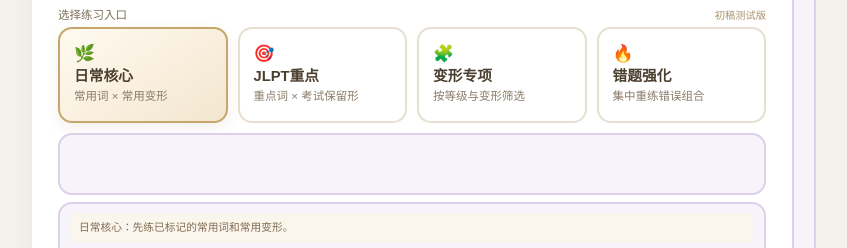
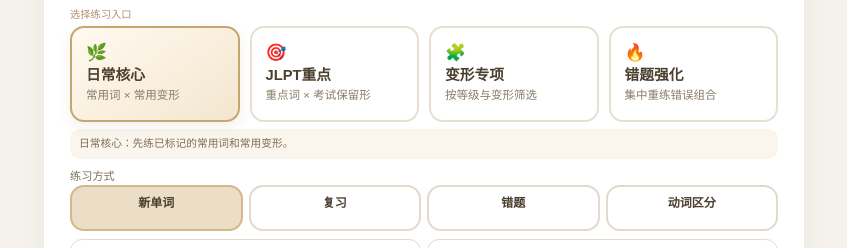
Before and after one commit to minshan778/japanese-verb-practice, a plain HTML site: page index.html in a window 1280 px wide. Shown: the part 121-369 px from the top of the page, without its empty margins (216-1063 px from the left). Drawn offline with Linux system fonts and the light colour scheme.

Commit message:
chore: remove voice-test link and entry title note

```diff
--- a/index.html
+++ b/index.html
@@ -16,7 +16,7 @@
   <div class="global-bar-wrap"><div class="global-bar" id="globalProgressBar"></div></div>
   <div class="bar-wrap"><div class="bar" id="progressBar"></div></div>
 
-  <div class="entry-title"><span>选择练习入口</span><span>初稿测试版</span></div>
+  <div class="entry-title"><span>选择练习入口</span></div>
   <div class="entry-grid" id="entryGrid">
     <button type="button" class="entry-card on" data-entry="daily">
       <span class="entry-icon">🌿</span><strong>日常核心</strong><small>常用词 × 常用变形</small>
@@ -30,7 +30,6 @@
     <button type="button" class="entry-card" data-entry="mistakes">
       <span class="entry-icon">🔥</span><strong>错题强化</strong><small>集中重练错误组合</small>
     </button>
-    <a class="voice-test-link" href="voice-test.html?v=audio-logic-1">
   </div>
   <div class="preset-note" id="presetNote">日常核心：先练已标记的常用词和常用变形。</div>
 
```
